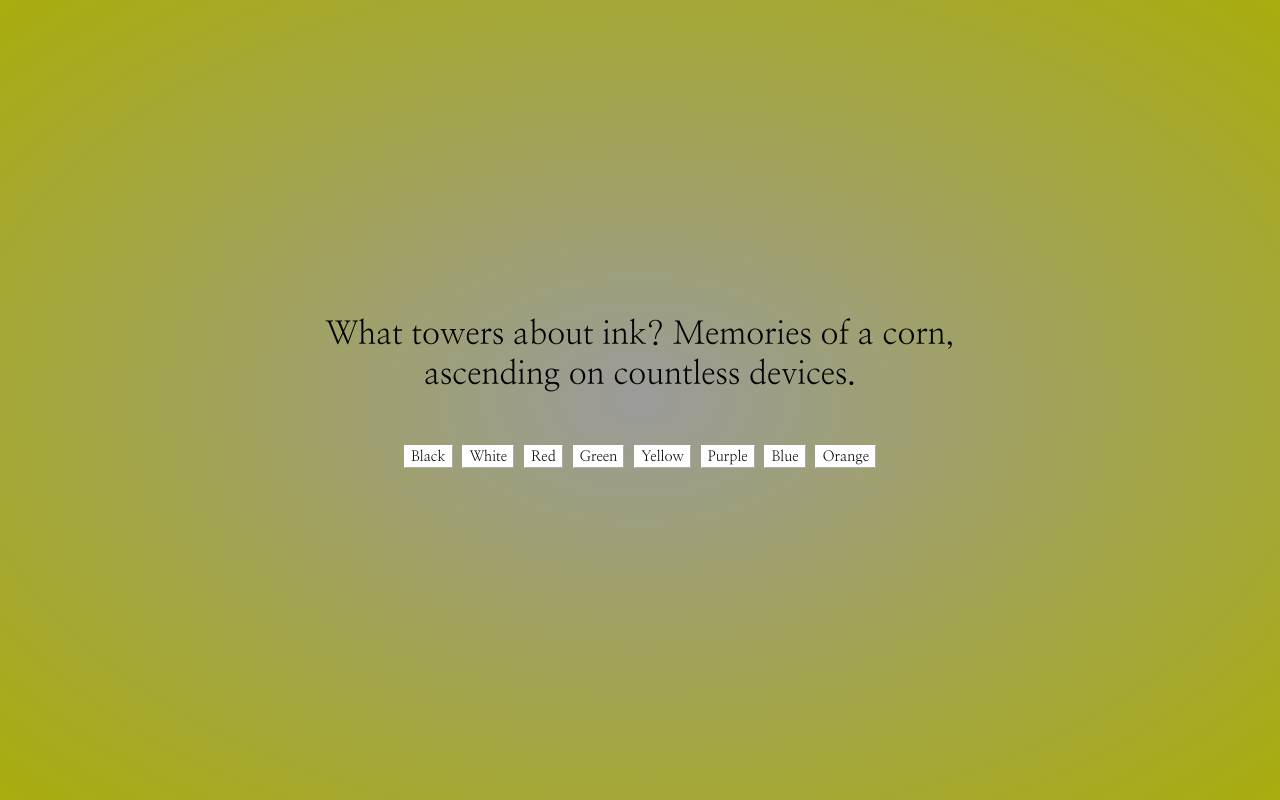
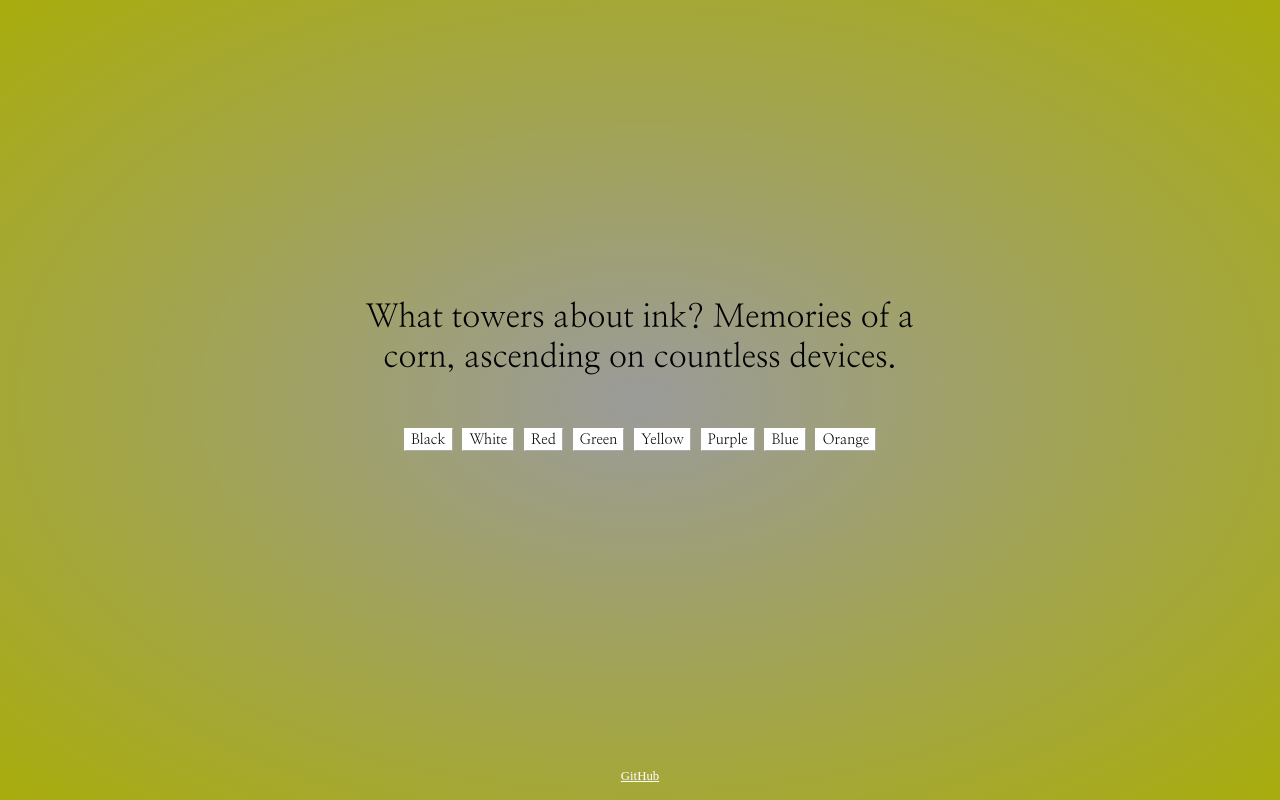
Before and after one commit to jmaliksi/prismatic-dream, a website with bundled scripts: page index.html in a window 1280 px wide. Built offline with nearby package versions, Linux system fonts and the light colour scheme.

Commit message:
github link

```diff
--- a/index.html
+++ b/index.html
@@ -27,6 +27,7 @@
 
 <body onload="prismaticdream.initDream()" id="body">
   <div id="dream" class="dreamBox">
+    <div class="content">
       <div class="textContainer">
         <span id="dreamText"></span>
       </div>
@@ -41,6 +42,10 @@
         <button type="button" onclick="prismaticdream.dream('orange')" style="--bg:orange">Orange</button>
       </div>
     </div>
+    <div class="footer">
+      <a href="https://github.com/jmaliksi/prismatic-dream" target="_blank">GitHub</a>
+    </div>
+  </div>
   <div id="dreamOverlay" class="dreamBox"></div>
 </body>
 </html>
--- a/styles.css
+++ b/styles.css
@@ -63,6 +63,8 @@ body {
 .textContainer {
   text-align: center;
   padding: 1em;
+  margin-left: auto;
+  margin-right: auto;
 }
 
 #buttons {
@@ -99,3 +101,20 @@ body {
     font-size: .9em;
   }
 }
+
+.footer {
+  margin-bottom: 1em;
+}
+
+.footer a {
+  color: #fff;
+  font-size: .8em;
+}
+
+.content {
+  display: flex;
+  flex-direction: column;
+  flex-grow: 1;
+  text-align: center;
+  justify-content: center;
+}
```
Also changed, not shown: README.md, 1 other file. Lines whose indentation alone changed are shown as unchanged.
